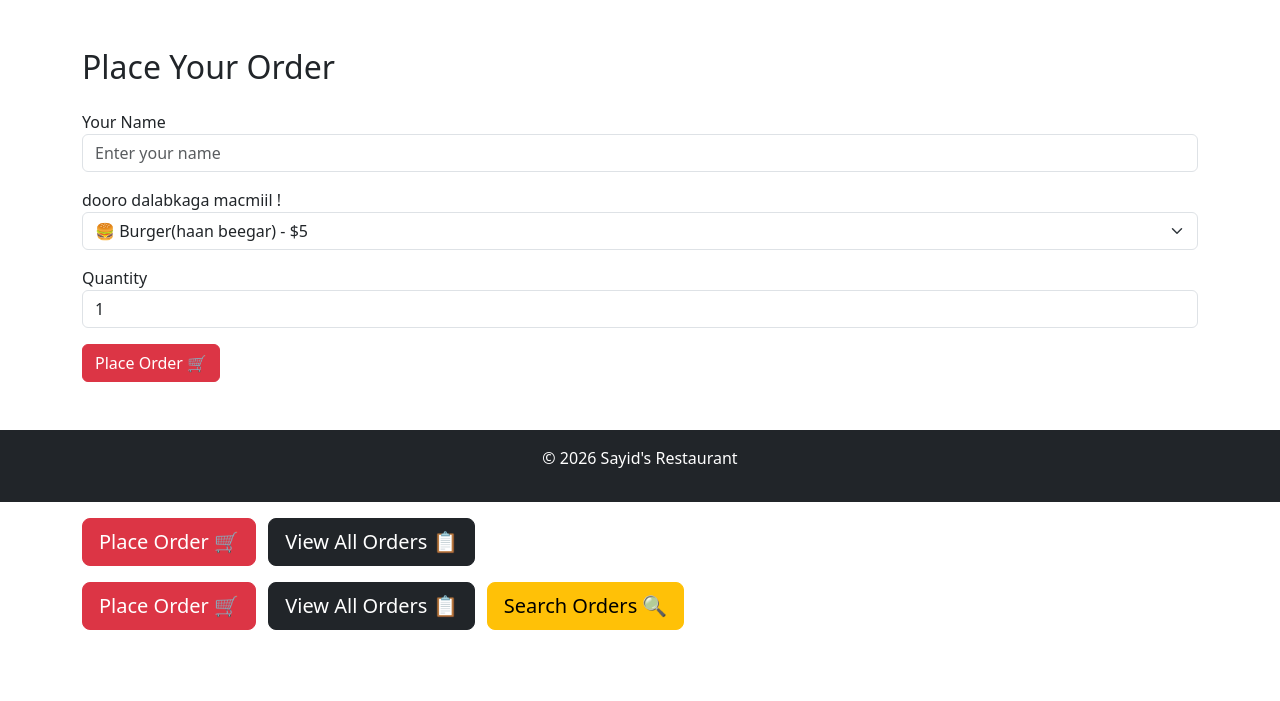
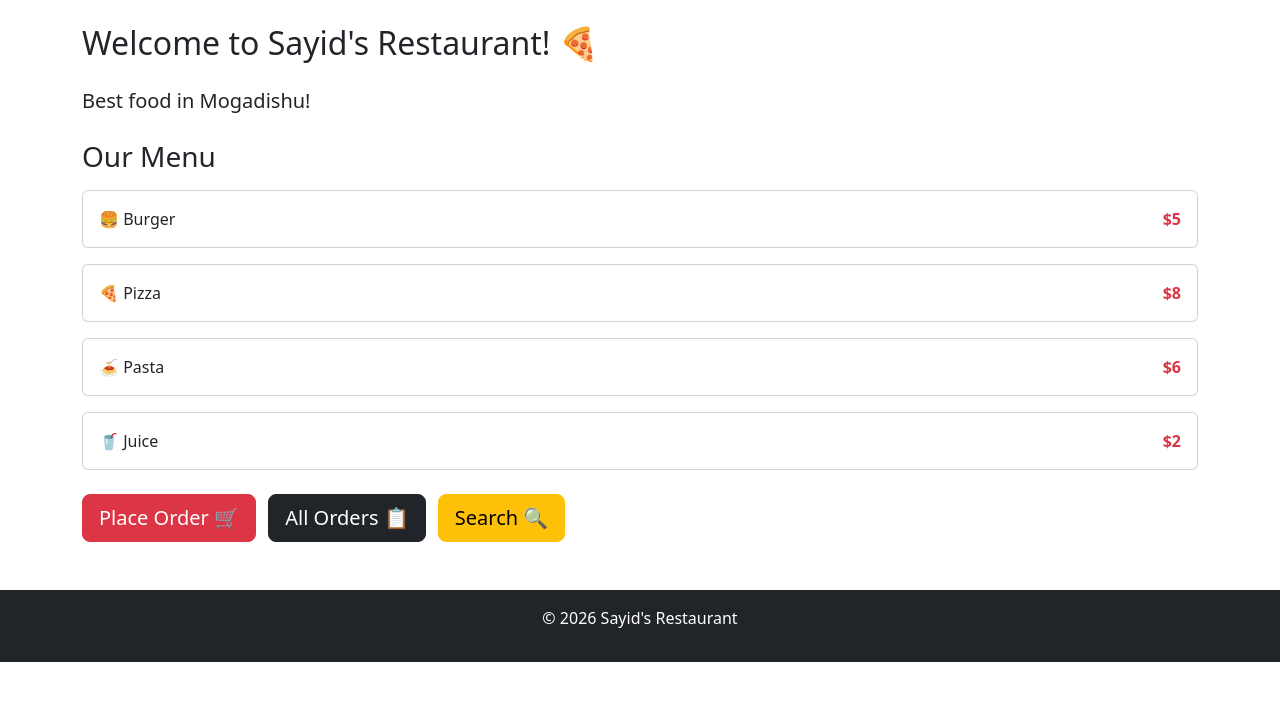
Before and after one commit to sayidmohamed5688-svg/restaurant_system, a Django app: page / in a window 1280 px wide. Shown: the part 56-757 px from the top of the page. Run offline with Django 5.2, Linux system fonts and the light colour scheme.

Commit message:
create a clean version

```diff
--- a/menu/templates/menu/home.html
+++ b/menu/templates/menu/home.html
@@ -1,82 +1,46 @@
-<!DOCTYPE html>
-<html>
-<head>
-    <title>Order — Sayid's Restaurant</title>
-    <link href="https://cdn.jsdelivr.net/npm/bootstrap@5.3.0/dist/css/bootstrap.min.css" rel="stylesheet">
-</head>
-<body>
+{% extends 'base.html' %}
 
-<nav class="navbar navbar-dark bg-danger">
-    <div class="container">
-        <a class="navbar-brand fw-bold">🍕 Sayid's Restaurant</a>
-        <div>
-            {% if request.user.is_authenticated %}
-                <span class="text-white me-3">
-                    👤 {{ request.user.username }}
-                </span>
-                <a href="/logout/" class="btn btn-light btn-sm">Logout</a>
-            {% else %}
-                <a href="/login/" class="btn btn-light btn-sm">Login</a>
-            {% endif %}
-        </div>
+{% block title %}Home — Sayid's Restaurant{% endblock %}
+
+{% block content %}
+
+<h2 class="mb-4">Welcome to Sayid's Restaurant! 🍕</h2>
+<p class="fs-5">Best food in Mogadishu!</p>
+
+<h3 class="mt-4 mb-3">Our Menu</h3>
+
+<div class="card mb-3">
+    <div class="card-body d-flex justify-content-between">
+        <span>🍔 Burger</span>
+        <span class="text-danger fw-bold">$5</span>
     </div>
-</nav>
-<div class="container mt-5">
-    <h2 class="mb-4">Place Your Order</h2>
-
-    <form method="POST" action="/order/">
-        {% csrf_token %}
-
-        <div class="mb-3">
-            <label>Your Name</label>
-            <input type="text" class="form-control" name="customer_name" placeholder="Enter your name">
-        </div>
-
-        <div class="mb-3">
-            <label>dooro dalabkaga macmiil !</label>
-            <select class="form-select" name="item">
-                <option>🍔 Burger(haan beegar) - $5</option>
-                <option>🍕 Pizza(biisa) - $8</option>
-                <option>🍝 Pasta(baasta) - $6</option>
-                <option>🥤 Juice(juus) - $2</option>
-            </select>
-        </div>
-
-        <div class="mb-3">
-            <label>Quantity</label>
-            <input type="number" class="form-control" name="quantity" value="1" min="1">
-        </div>
-
-        <button type="submit" class="btn btn-danger">
-            Place Order 🛒
-        </button>
-    </form>
 </div>
 
-<footer class="bg-dark text-white text-center p-3 mt-5">
-    <p>© 2026 Sayid's Restaurant</p>
-</footer>
+<div class="card mb-3">
+    <div class="card-body d-flex justify-content-between">
+        <span>🍕 Pizza</span>
+        <span class="text-danger fw-bold">$8</span>
+    </div>
+</div>
 
-<script src="https://cdn.jsdelivr.net/npm/bootstrap@5.3.0/dist/js/bootstrap.bundle.min.js"></script>
-</body>
-</html>
+<div class="card mb-3">
+    <div class="card-body d-flex justify-content-between">
+        <span>🍝 Pasta</span>
+        <span class="text-danger fw-bold">$6</span>
+    </div>
+</div>
 
-<div class="container mt-3">
-    <a href="/order/" class="btn btn-danger btn-lg me-2">
-        Place Order 🛒
-    </a>
-    <a href="/orders/" class="btn btn-dark btn-lg">
-        View All Orders 📋
-    </a>
+<div class="card mb-3">
+    <div class="card-body d-flex justify-content-between">
+        <span>🥤 Juice</span>
+        <span class="text-danger fw-bold">$2</span>
+    </div>
 </div>
-<div class="container mt-3">
-    <a href="/order/" class="btn btn-danger btn-lg me-2">
-        Place Order 🛒
-    </a>
-    <a href="/orders/" class="btn btn-dark btn-lg me-2">
-        View All Orders 📋
-    </a>
-    <a href="/search/" class="btn btn-warning btn-lg">
-        Search Orders 🔍
-    </a>
+
+<div class="mt-4">
+    <a href="/order/" class="btn btn-danger btn-lg me-2">Place Order 🛒</a>
+    <a href="/orders/" class="btn btn-dark btn-lg me-2">All Orders 📋</a>
+    <a href="/search/" class="btn btn-warning btn-lg">Search 🔍</a>
 </div>
+
+{% endblock %}
--- /dev/null
+++ b/templates/base.html
@@ -0,0 +1,36 @@
+<!DOCTYPE html>
+<html>
+<head>
+    <title>{% block title %}Sayid's Restaurant{% endblock %}</title>
+    <link href="https://cdn.jsdelivr.net/npm/bootstrap@5.3.0/dist/css/bootstrap.min.css" rel="stylesheet">
+</head>
+<body>
+
+<nav class="navbar navbar-dark bg-danger">
+    <div class="container">
+        <a class="navbar-brand fw-bold" href="/">🍕 Sayid's Restaurant</a>
+        <div>
+            {% if request.user.is_authenticated %}
+                <span class="text-white me-3">
+                    👤 {{ request.user.username }}
+                </span>
+                <a href="/logout/" class="btn btn-light btn-sm">Logout</a>
+            {% else %}
+                <a href="/login/" class="btn btn-light btn-sm">Login</a>
+            {% endif %}
+        </div>
+    </div>
+</nav>
+
+<div class="container mt-4">
+    {% block content %}
+    {% endblock %}
+</div>
+
+<footer class="bg-dark text-white text-center p-3 mt-5">
+    <p>© 2026 Sayid's Restaurant</p>
+</footer>
+
+<script src="https://cdn.jsdelivr.net/npm/bootstrap@5.3.0/dist/js/bootstrap.bundle.min.js"></script>
+</body>
+</html>
```
Also changed, not shown: accounts/templates/accounts/login.html (+5 -16 lines), accounts/templates/accounts/register.html (+5 -16 lines), menu/templates/menu/all_orders.html (+5 -21 lines), menu/templates/menu/edit_orders.html (+5 -21 lines), menu/templates/menu/order.html (+14 -21 lines), menu/templates/menu/receipt.html (+5 -21 lines), menu/templates/menu/search.html (+5 -22 lines), db.sqlite3.
